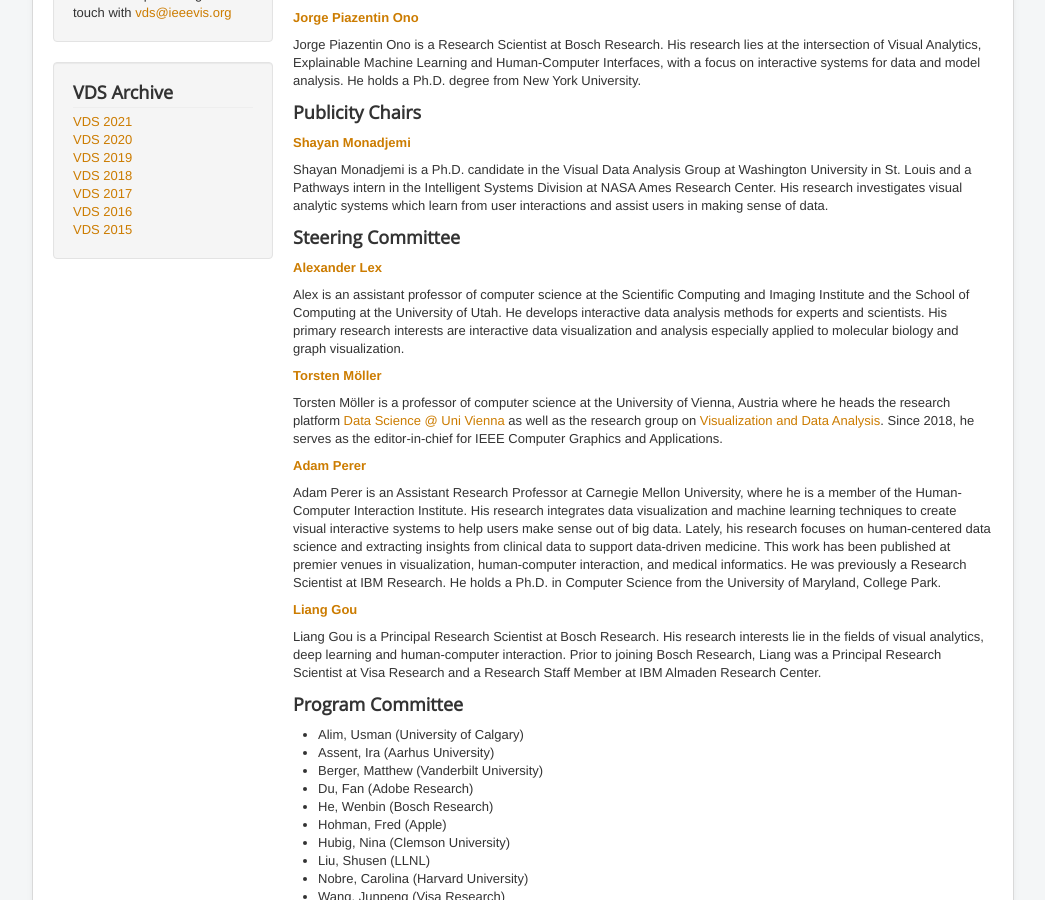
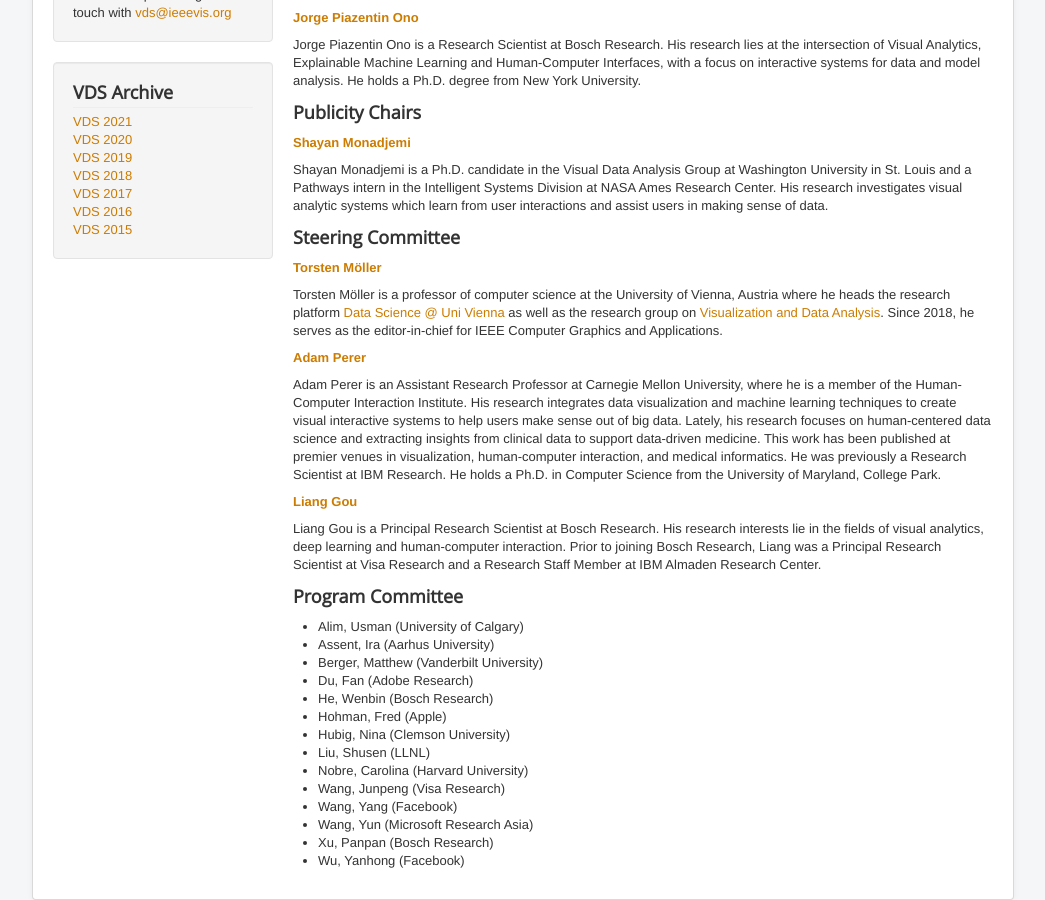
Before and after one commit to visualdatascience/2023, a Jekyll site: the page built from committee.md, in a window 1280 px wide and 900 px high, scrolled down 811 px. Shown: the whole window, without its empty margins (117-1162 px from the left). Built offline with Jekyll 4.4.1, drawn with Linux system fonts in a browser that asks for light colours.

Commit message:
Updating committee

```diff
--- a/committee.md
+++ b/committee.md
@@ -35,10 +35,6 @@ Shayan Monadjemi is a Ph.D. candidate in the Visual Data Analysis Group at Washi
 
 ### Steering Committee
 
-**[Alexander Lex](http://alexander-lex.net/)**
-
-Alex is an assistant professor of computer science at the Scientific Computing and Imaging Institute and the School of Computing at the University of Utah. He develops interactive data analysis methods for experts and scientists. His primary research interests are interactive data visualization and analysis especially applied to molecular biology and graph visualization.
-
 **[Torsten Möller](https://cs.univie.ac.at/Torsten.Möller)**
 
  Torsten Möller is a professor of computer science at the University of Vienna, Austria where he heads the research platform [Data Science @ Uni Vienna](http://datascience.univie.ac.at) as well as the research group on [Visualization and Data Analysis](http://vda.cs.univie.ac.at). Since 2018, he serves as the editor-in-chief for IEEE Computer Graphics and Applications.
```
